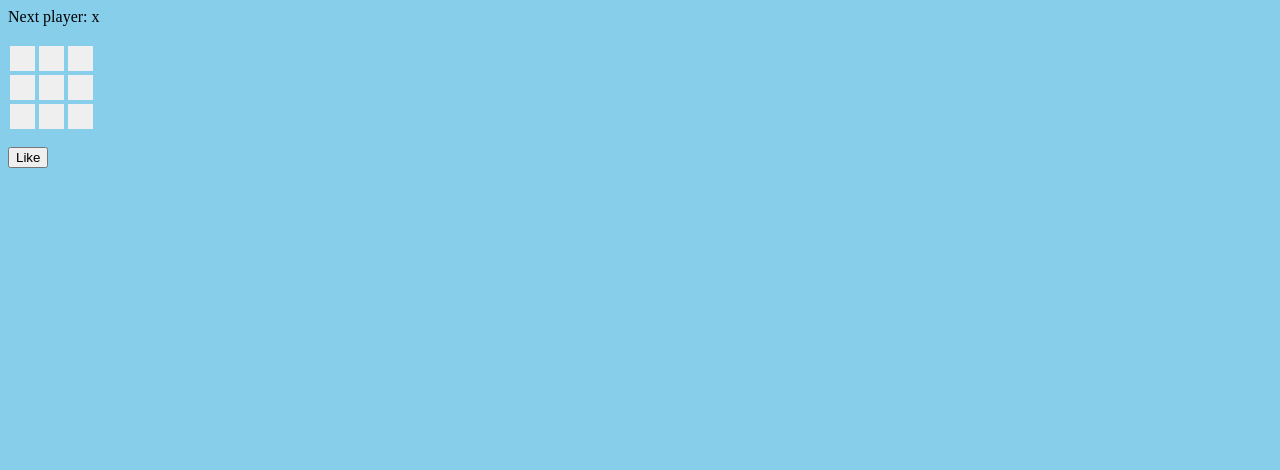
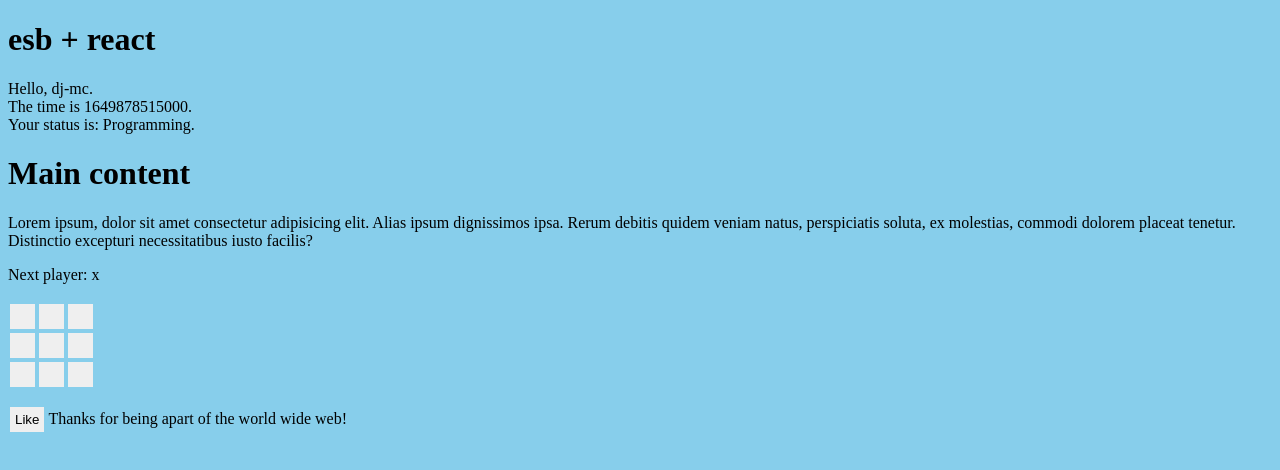
Before and after one commit to dj-mc/esb-r, a React app: page / in a window 1280 px wide. Shown: the top 470 px of the page. Built offline with nearby package versions, Linux system fonts and the light colour scheme.

Commit message:
Compose components, inline styling

```diff
--- a/index.html
+++ b/index.html
@@ -8,8 +8,7 @@
   </head>
 
   <body>
-    <div id="game_container"></div>
-    <div id="like_button_container"></div>
+    <div id="root"></div>
     <script src="./dist/app.js"></script>
   </body>
 </html>
--- a/src/app.tsx
+++ b/src/app.tsx
@@ -4,25 +4,60 @@ import Server from 'react-dom/server';
 import Game from './tic-tac-toe';
 import LikeButton from './like-button';
 
-const Greet = () => {
+const Greet = (props: { name: string; status: string }) => {
   return (
     <div>
       <h1>esb + react</h1>
+      <p>
+        Hello, {props.name}.
+        <br />
+        The time is {Date.now()}.
+        <br />
+        Your status is: {props.status}.
+      </p>
+    </div>
+  );
+};
+
+const greet_options = {
+  name: 'dj-mc',
+  status: 'Programming'
+};
+
+const MyFooter = () => {
+  return (
+    <>
+      <footer>Thanks for being apart of the world wide web!</footer>
+    </>
+  );
+};
+
+const App = () => {
+  return (
+    <>
+      <Greet {...greet_options} />
+      <h1>Main content</h1>
       <p>
         Lorem ipsum, dolor sit amet consectetur adipisicing elit. Alias ipsum
         dignissimos ipsa. Rerum debitis quidem veniam natus, perspiciatis
         soluta, ex molestias, commodi dolorem placeat tenetur. Distinctio
         excepturi necessitatibus iusto facilis?
       </p>
-    </div>
+      <Game />
+      <div
+        style={{
+          display: 'flex',
+          justifyContent: 'flex-start',
+          alignItems: 'center'
+        }}
+      >
+        <LikeButton />
+        <MyFooter />
+      </div>
+    </>
   );
 };
 
-console.log(Server.renderToString(<Greet />));
+console.log(Server.renderToString(<Greet {...greet_options} />));
 
-ReactDOM.render(<Game />, document.getElementById('game_container'));
-
-ReactDOM.render(
-  <LikeButton />,
-  document.querySelector('#like_button_container')
-);
+ReactDOM.render(<App />, document.getElementById('root'));
--- a/src/like-button.tsx
+++ b/src/like-button.tsx
@@ -17,7 +17,7 @@ export default class LikeButton extends React.Component<unknown, IState> {
 
     return React.createElement(
       'button',
-      { onClick: () => this.setState({ liked: true }) },
+      { id: 'like-btn', onClick: () => this.setState({ liked: true }) },
       'Like'
     );
   }
--- a/static/style.css
+++ b/static/style.css
@@ -14,3 +14,13 @@ button.square {
   display: flex;
   align-items: center;
 }
+
+#like-btn {
+  margin: 2px;
+  padding: 5px;
+  border: none;
+}
+
+footer {
+  margin: 2px;
+}
```
